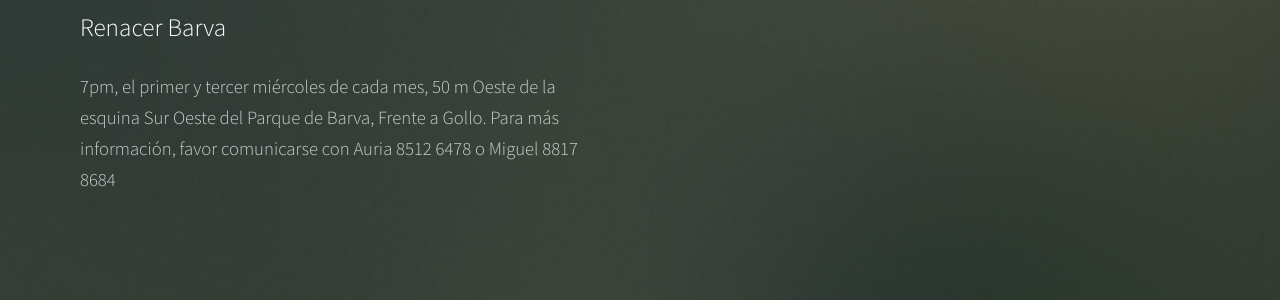
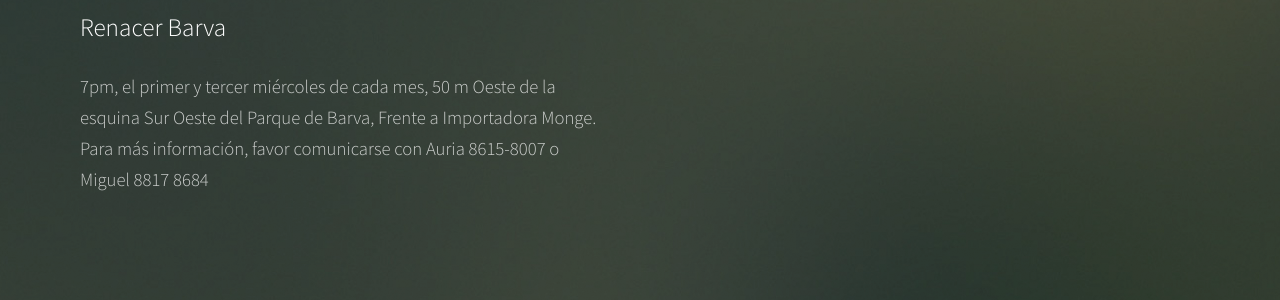
Before and after one commit to guayom/gruporenacer, a Jekyll site: the page built from index.html, in a window 1280 px wide and 900 px high, scrolled down 2212 px. Shown: the part 185-485 px from the top of the window. Built offline with Jekyll 4.4.1, drawn with Linux system fonts in a browser that asks for light colours.

Commit message:
cambios en direcciones y teléfonos

```diff
--- a/_data/reuniones.yml
+++ b/_data/reuniones.yml
@@ -23,4 +23,4 @@
   descripcion: "6pm el primer y tercer jueves de cada mes, en el Aula de RCP, Edificio Ministerio Árbol de Vida, contiguo al parque este del Hospital Clínica Bíblica. Informes al 2522-1000 o al 7017-664"
 
 - titulo: Renacer Barva
-  descripcion: "7pm, el primer y tercer miércoles de cada mes, 50 m Oeste de la esquina Sur Oeste del Parque de Barva, Frente a Gollo. Para más información, favor comunicarse con Auria 8512 6478 o Miguel 8817 8684"
+  descripcion: "7pm, el primer y tercer miércoles de cada mes, 50 m Oeste de la esquina Sur Oeste del Parque de Barva, Frente a Importadora Monge. Para más información, favor comunicarse con Auria 8615-8007 o Miguel 8817 8684"
```
